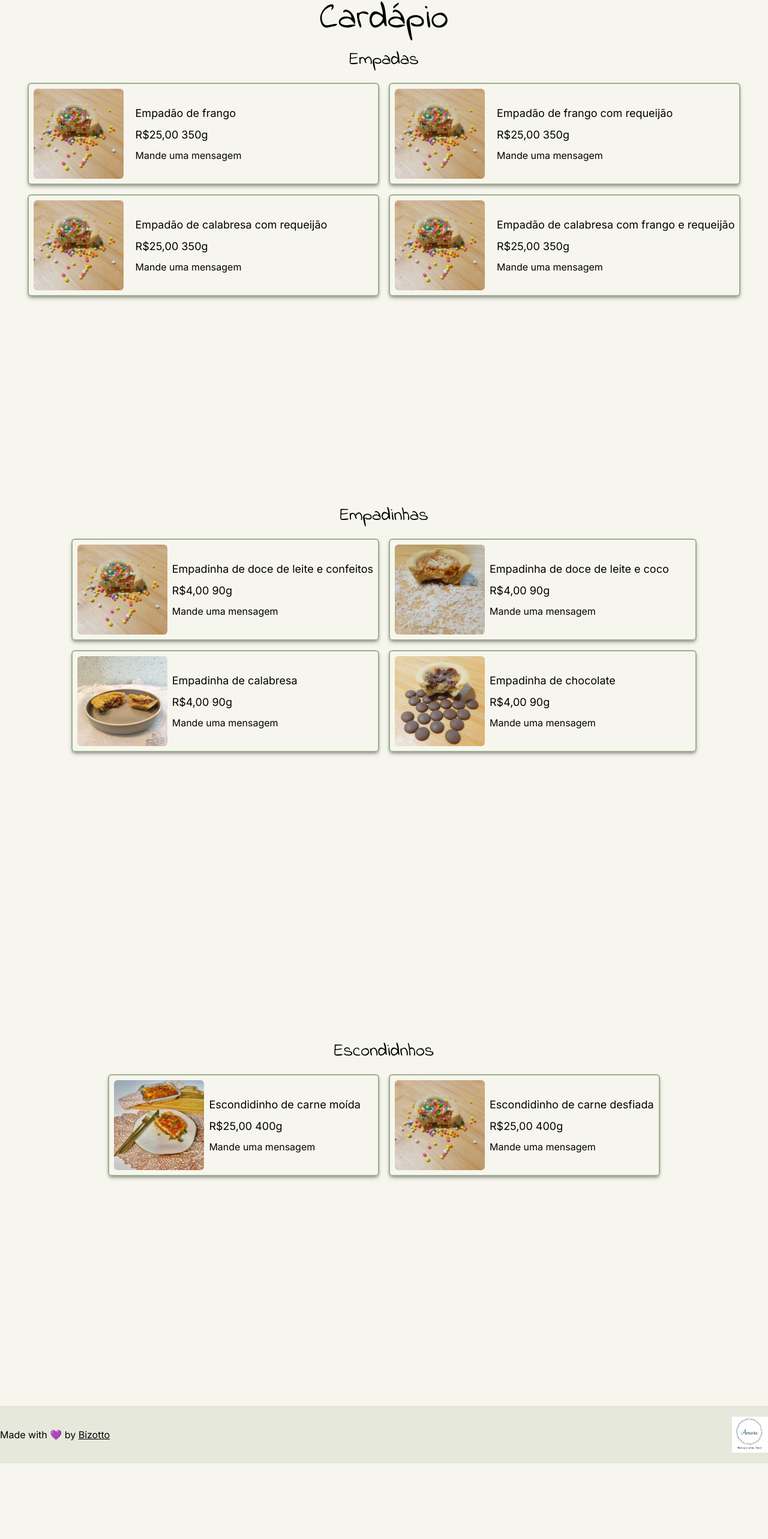
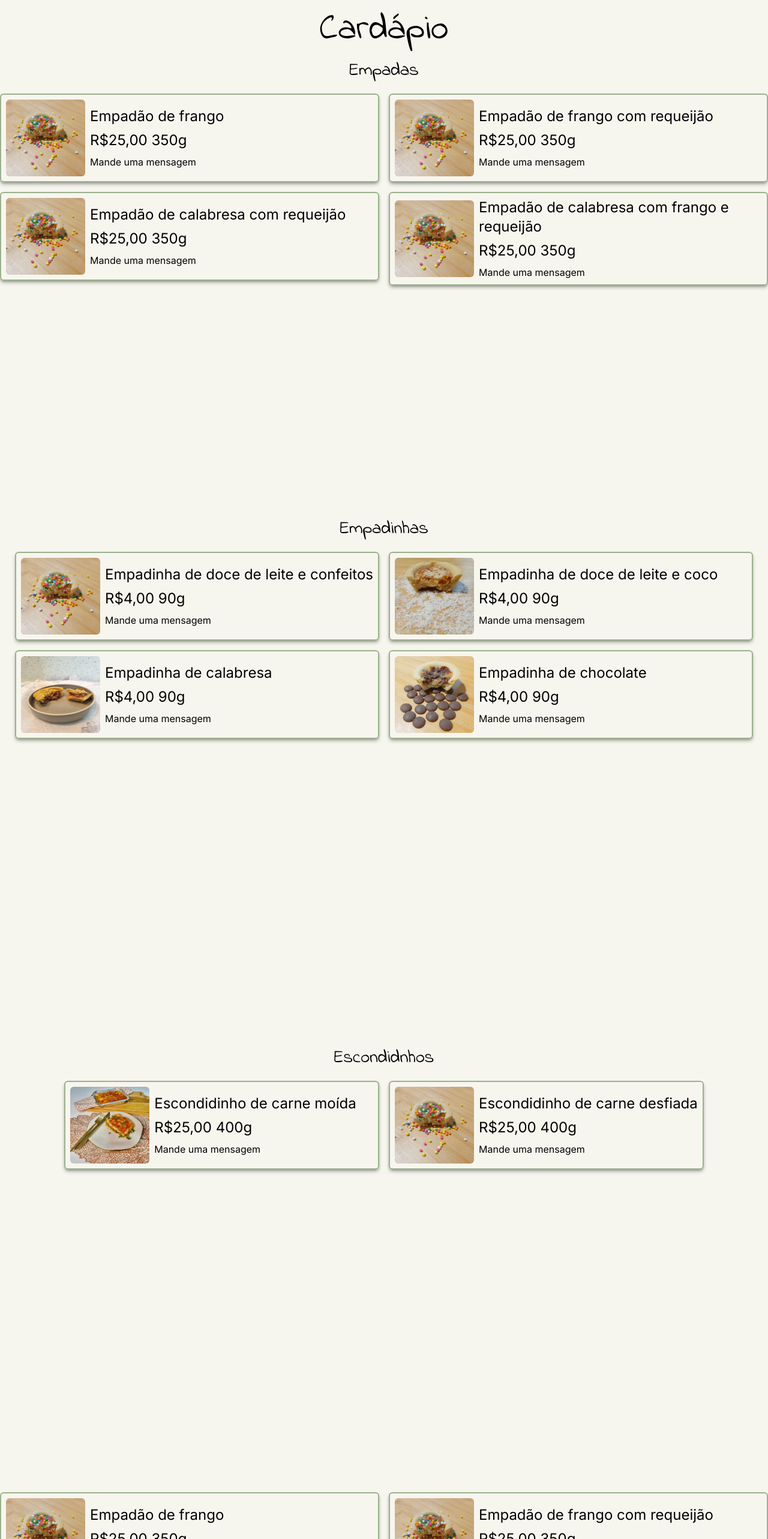
Before and after one commit to Bizotto/MaisSabores-Landing-Page, a Next.js app: page /menu in a window 1280 px wide. Shown: the part 152-2718 px from the top of the page at 60% size. Before the commit the page ends 2592 px from the top, so only its background shows below. Built offline with nearby package versions, Linux system fonts and the light colour scheme.

Commit message:
feat: create card component

```diff
--- a/src/app/menu/page.tsx
+++ b/src/app/menu/page.tsx
@@ -1,11 +1,83 @@
-import Image from "next/image";
-import Link from "next/link";
+import MenuCard from "@/components/MenuCard";
 import { empadas, empadinhas, escondidnho } from "../../components/constants";
 
 export default function Menu() {
   return (
     <div className="max-sm:flex flex-col gap-20 max-sm:mx-5 max-md:mx-5 max-lg:mx-5 max-xl:mx-5">
-      <section className="mx-auto flex max-w-7xl h-[100vh] max-[375px]:mt-48 max-sm:mt-48 items-center justify-center space-y-5">
+      <section className="mx-auto flex-col flex max-w-7xl h-[100vh] max-[375px]:mt-48 max-sm:mt-48 items-center justify-center space-y-5">
+        <h1 className="text-6xl font-alt flex items-center g justify-center max-md:mt-24">
+          Cardápio
+        </h1>
+        <h2 className="text-3xl font-alt flex items-center justify-center">
+          Empadas
+        </h2>
+        <div className="grid grid-cols-2 gap-4 max-sm:flex flex-col">
+          {empadas.map((item) => {
+            return (
+              <MenuCard
+                key={item.label}
+                label={item.label}
+                image={item.image}
+                price={item.price}
+                grams={item.grams}
+              />
+            );
+          })}
+        </div>
+      </section>
+      <section className="mx-auto flex-col flex max-w-7xl h-[100vh] max-[375px]:mt-48 max-sm:mt-48 items-center justify-center space-y-5">
+        <h2 className="text-3xl font-alt flex items-center justify-center">
+          Empadinhas
+        </h2>
+        <div className="grid grid-cols-2 gap-4 max-sm:flex flex-col">
+          {empadinhas.map((item) => {
+            return (
+              <MenuCard
+                key={item.label}
+                label={item.label}
+                image={item.image}
+                price={item.price}
+                grams={item.grams}
+              />
+            );
+          })}
+        </div>
+      </section>
+      <section className="mx-auto flex-col flex max-w-7xl h-[100vh] max-[375px]:mt-48 max-sm:mt-48 items-center justify-center space-y-5">
+        <h2 className="text-3xl font-alt flex items-center justify-center">
+          Escondidnhos
+        </h2>
+        <div className="grid grid-cols-2 gap-4 max-sm:flex flex-col">
+          {escondidnho.map((item) => {
+            return (
+              <MenuCard
+                key={item.label}
+                label={item.label}
+                image={item.image}
+                price={item.price}
+                grams={item.grams}
+              />
+            );
+          })}
+        </div>
+      </section>
+      <section className="mx-auto flex-col flex max-w-7xl h-[100vh] max-[375px]:mt-48 max-sm:mt-48 items-center justify-center space-y-5">
+        <div className="grid grid-cols-2 gap-4 max-sm:flex flex-col">
+          {empadas.map((item) => {
+            return (
+              <MenuCard
+                key={item.label}
+                label={item.label}
+                image={item.image}
+                price={item.price}
+                grams={item.grams}
+              />
+            );
+          })}
+        </div>
+      </section>
+
+      {/* <section className="mx-auto flex max-w-7xl h-[100vh] max-[375px]:mt-48 max-sm:mt-48 items-center justify-center space-y-5">
         <div className="flex gap-5 flex-col">
           <h1 className="text-6xl font-alt flex items-center justify-center max-md:mt-24">
             Cardápio
@@ -114,7 +186,7 @@ export default function Menu() {
             })}
           </div>
         </div>
-      </section>
+      </section> */}
     </div>
   );
 }
--- a/src/components/MenuCard.tsx
+++ b/src/components/MenuCard.tsx
@@ -8,10 +8,8 @@ export default function MenuCard({
   image,
   price,
   grams,
-  subtitle,
 }: MenuCardProps) {
   return (
-    <div className="grid grid-cols-2 gap-4 max-sm:flex flex-col">
     <Link
       key={label}
       target="_blank"
@@ -34,6 +32,5 @@ export default function MenuCard({
         </div>
       </div>
     </Link>
-    </div>
   );
 }
--- a/src/components/header.tsx
+++ b/src/components/header.tsx
@@ -16,7 +16,7 @@ export function Header() {
           width={40}
           height={40}
         />
-        <div className="flex justify-center gap-10 max-sm:gap-4">
+        <div className="flex gap-10 max-sm:gap-4 absolute inset-0 justify-center items-center">
           <Link
             className="p-1 rounded-xl text-2xl text-secondary-300 transition-all duration-300 ease-in-out hover:bg-secondary-300/30 hover:scale-110 max-sm:text-xl"
             href={pathname !== "/" ? "/" && "/#service" : "/#service"}
@@ -36,7 +36,7 @@ export function Header() {
             Sobre
           </Link>
         </div>
-        <div className="flex gap-5 max-sm:gap-2">
+        <div className="flex gap-5 max-sm:gap-2 z-10">
           {pathname !== "/" && (
             <Link
               href="/"
--- a/src/interfaces/index.ts
+++ b/src/interfaces/index.ts
@@ -1,7 +1,8 @@
+import { StaticImageData } from "next/image";
+
 export interface MenuCardProps {
-  subtitle: string;
   label: string;
   price: string;
   grams: string;
-  image: string;
+  image: string | StaticImageData;
 }
```
Lines whose indentation alone changed are shown as unchanged.
